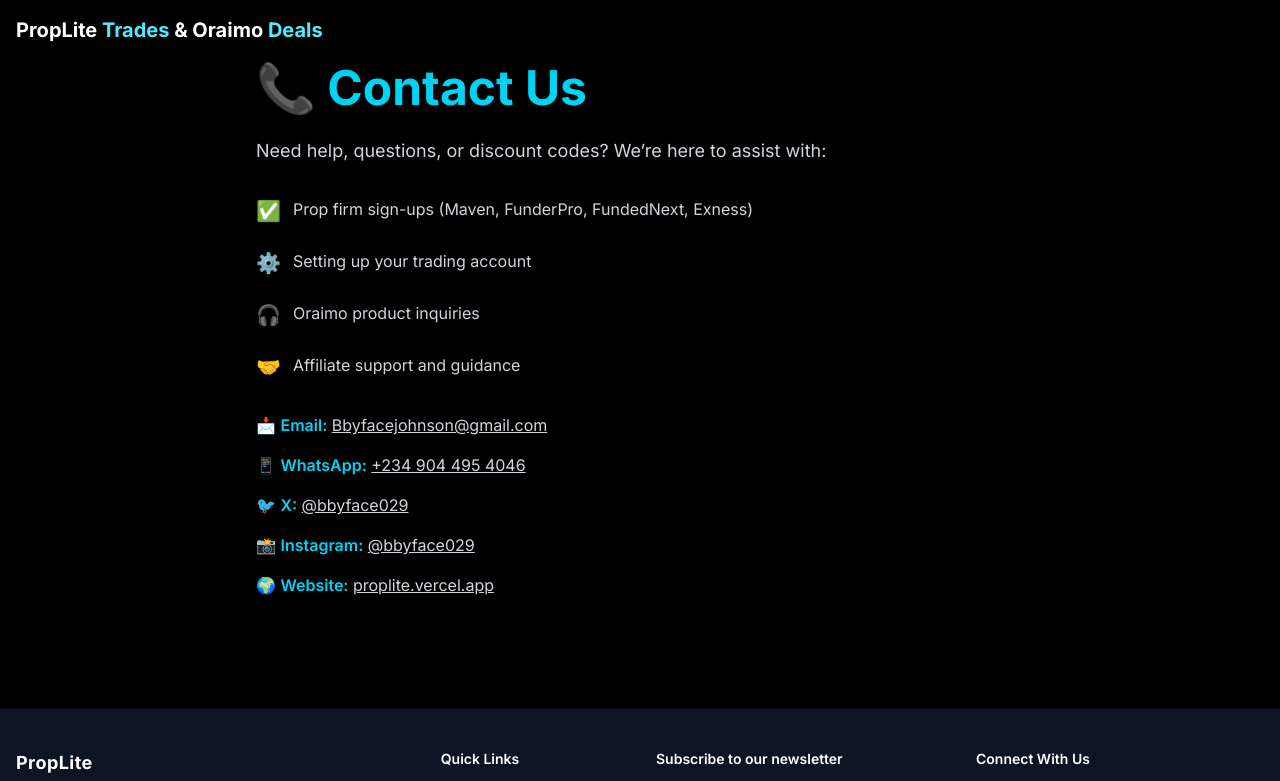
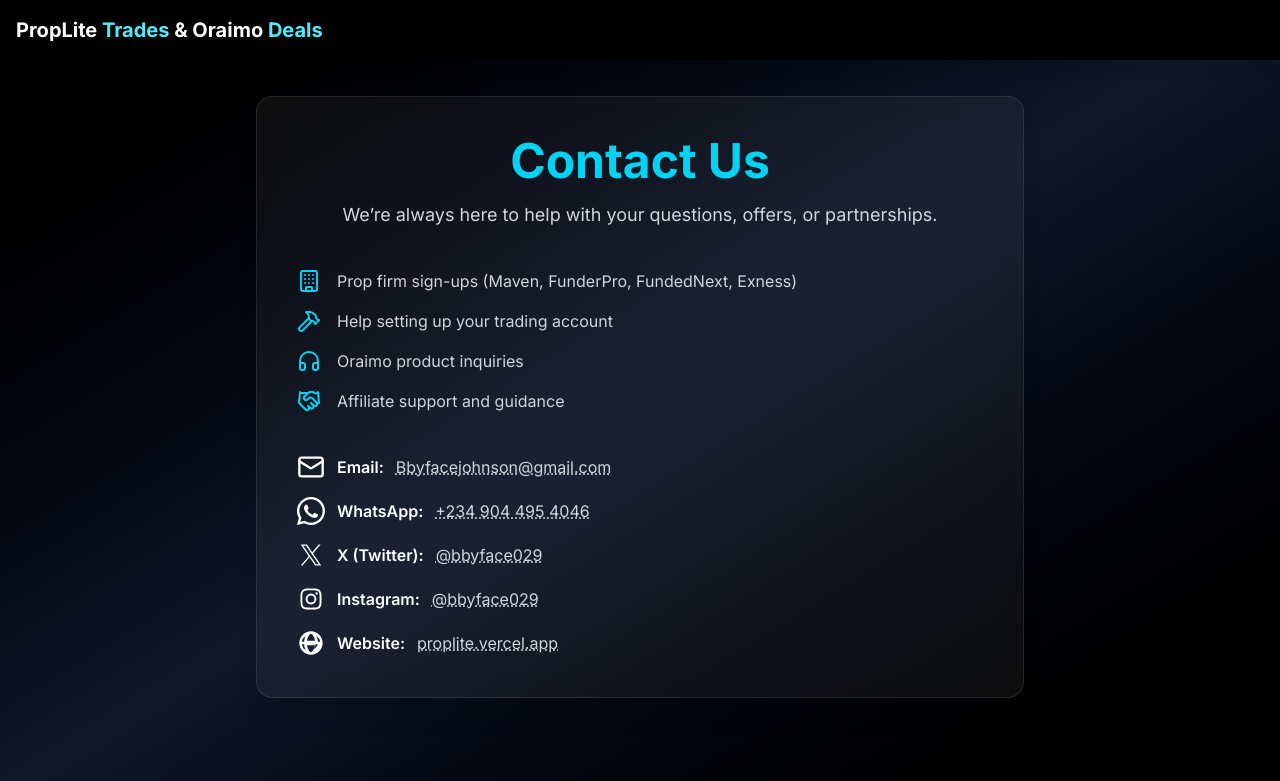
Before and after one commit to wiseman-umanah/affiliate-site, a React (Vite) app: page /contact in a window 1280 px wide. Shown: the top 781 px of the page. Built offline with nearby package versions, Linux system fonts and the light colour scheme.

Commit message:
Completed new web set up

```diff
--- a/index.html
+++ b/index.html
@@ -2,7 +2,7 @@
 <html lang="en">
   <head>
     <meta charset="UTF-8" />
-    <link rel="icon" type="image/svg+xml" href="/vite.svg" />
+    <link rel="icon" type="image/svg+xml" href="/favicon.png" />
     <meta name="viewport" content="width=device-width, initial-scale=1.0" />
 	<link href='https://cdn.boxicons.com/fonts/basic/boxicons.min.css' rel='stylesheet'>
 	<link href='https://cdn.boxicons.com/fonts/brands/boxicons-brands.min.css' rel='stylesheet'>
--- a/src/components/ReferralCard.tsx
+++ b/src/components/ReferralCard.tsx
@@ -11,7 +11,6 @@
       className={`group h-full transition-all duration-300 hover:shadow-xl hover:-translate-y-2 border-2 ${offer.color} hover:border-blue-200 bg-white/80 backdrop-blur-sm rounded-lg overflow-hidden`}
     >
       <div className="text-center pb-4 pt-6 px-6">
-        {/* Logo */}
         <div className="flex justify-center mb-4">
           <div className="w-16 h-16 rounded-full bg-white shadow-md flex items-center justify-center group-hover:scale-110 transition-transform duration-300">
             <img
@@ -22,18 +21,14 @@
           </div>
         </div>
 
-        {/* Platform Name */}
         <h3 className="text-xl font-bold text-gray-900 group-hover:text-blue-600 transition-colors duration-300">
           {offer.platform}
         </h3>
       </div>
 
-      {/* Card Content */}
       <div className="px-6 pb-6">
-        {/* Description */}
         <p className="text-gray-600 text-center leading-relaxed mb-6">{offer.description}</p>
 
-        {/* Claim Offer Button */}
         <a href={offer.offerUrl} target="_blank" rel="noopener noreferrer" className="block w-full">
           <button className="w-full bg-blue-600 hover:bg-blue-700 text-white font-semibold py-3 px-6 rounded-lg transition-all duration-300 hover:shadow-lg group-hover:scale-105 flex items-center justify-center gap-2">
             Claim Offer
--- /dev/null
+++ b/src/components/icons/Website.tsx
@@ -0,0 +1,17 @@
+import React from "react";
+
+const WebsiteIcon = (props: React.SVGProps<SVGSVGElement>) => (
+  <svg
+    xmlns="http://www.w3.org/2000/svg"
+    width={16}
+    height={16}
+    fill={"#ffffff"}
+    viewBox="0 0 24 24"
+    {...props}
+  >
+    {/* Boxicons v3.0 Globe Icon */}
+    <path d="M12 2C6.486 2 2 6.486 2 12s4.486 10 10 10 10-4.486 10-10S17.514 2 12 2zm7.938 9h-2.02a15.837 15.837 0 00-1.27-5.072A8.038 8.038 0 0119.938 11zM12 4c.94 0 2.858 2.336 3.448 6H8.552C9.142 6.336 11.06 4 12 4zM4.062 13h2.02a15.837 15.837 0 001.27 5.072A8.038 8.038 0 014.062 13zM6.082 11H4.062a8.038 8.038 0 013.258-5.072A15.837 15.837 0 006.082 11zM12 20c-.94 0-2.858-2.336-3.448-6h6.896C14.858 17.664 12.94 20 12 20zm2.628-2.928A17.633 17.633 0 0015.918 13h2.02a8.038 8.038 0 01-3.31 4.072z" />
+  </svg>
+);
+
+export default WebsiteIcon;
--- /dev/null
+++ b/src/components/icons/Whatsapp.tsx
@@ -0,0 +1,17 @@
+import React from "react";
+
+const WhatsappIcon = (props: React.SVGProps<SVGSVGElement>) => (
+  <svg
+    xmlns="http://www.w3.org/2000/svg"
+    width={16}
+    height={16}
+    fill={"#ffffff"}
+    viewBox="0 0 24 24"
+    {...props}
+  >
+    {/* Boxicons v3.0 https://boxicons.com | License https://docs.boxicons.com/free */}
+    <path d="M20.52 3.48A11.958 11.958 0 0012 0C5.373 0 0 5.373 0 12c0 2.12.552 4.175 1.6 6.01L0 24l6.183-1.583A11.947 11.947 0 0012 24c6.627 0 12-5.373 12-12 0-3.193-1.242-6.191-3.48-8.52zM12 22c-1.817 0-3.587-.489-5.128-1.415l-.367-.216-3.671.94.98-3.586-.239-.376C2.627 15.034 2 13.541 2 12 2 6.486 6.486 2 12 2s10 4.486 10 10-4.486 10-10 10zm5.39-7.368c-.296-.148-1.753-.867-2.026-.965-.273-.099-.472-.148-.67.148-.198.297-.767.964-.94 1.162-.173.198-.347.223-.643.074-.296-.148-1.251-.46-2.384-1.467-.881-.786-1.475-1.757-1.649-2.053-.173-.297-.019-.456.13-.603.134-.133.298-.347.446-.52.15-.174.199-.297.298-.495.099-.198.05-.372-.025-.52-.074-.148-.669-1.611-.916-2.206-.242-.58-.487-.501-.67-.51l-.57-.011c-.198 0-.52.074-.792.372s-1.04 1.017-1.04 2.479 1.065 2.876 1.213 3.074c.148.198 2.099 3.205 5.087 4.496.711.306 1.264.489 1.696.625.712.226 1.36.194 1.872.118.571-.085 1.753-.717 2.002-1.41.248-.694.248-1.288.173-1.41-.074-.123-.272-.198-.57-.347z" />
+  </svg>
+);
+
+export default WhatsappIcon;
--- a/src/pages/Admin.tsx
+++ b/src/pages/Admin.tsx
@@ -30,14 +30,10 @@
   return (
     <main className="bg-black text-white min-h-screen py-8">
       <div className="max-w-4xl mx-auto space-y-12">
-        {/* Heading */}
         <h1 className="text-3xl md:text-4xl font-bold text-cyan-400">🔧 Admin Dashboard</h1>
-
-        {/* Manage Links */}
         <section>
           <h2 className="text-xl font-semibold mb-4">Manage Affiliate Links</h2>
 
-          {/* Existing Links */}
           <div className="space-y-3 mb-6">
             {links.map((link) => (
               <div
@@ -65,7 +61,6 @@
             ))}
           </div>
 
-          {/* Add New Link */}
           <div className="flex flex-col md:flex-row gap-4">
             <input
               type="text"
--- a/src/pages/Contact.tsx
+++ b/src/pages/Contact.tsx
@@ -1,100 +1,71 @@
+"use client";
+
+import InstagramIcon from "../components/icons/Instagram";
+import TwitterXIcon from "../components/icons/XLogo";
+import WhatsappIcon from "../components/icons/Whatsapp";
+import { Mail, Headphones, Building, Hammer, Handshake } from "lucide-react";
+import WebsiteIcon from "../components/icons/Website";
+
 export default function Contact() {
   return (
-    <main className="bg-black text-white py-16 px-4">
-      <div className="max-w-3xl mx-auto">
-        {/* Heading */}
-        <h1 className="text-4xl md:text-5xl font-bold mb-6 text-cyan-400">
-          📞 Contact Us
+    <main className="relative bg-gradient-to-br from-black via-[#0f172a] to-black text-white overflow-hidden py-24 px-4">
+      <div className="relative z-10 max-w-3xl mx-auto bg-white/5 backdrop-blur-md border border-white/10 p-10 rounded-2xl shadow-xl">
+        <h1 className="text-4xl md:text-5xl font-bold text-center text-cyan-400 mb-4 animate-fade-in-up">
+          Contact Us
         </h1>
-
-        {/* Intro */}
-        <p className="text-gray-300 text-lg mb-8 leading-relaxed">
-          Need help, questions, or discount codes? We’re here to assist with:
+        <p className="text-center text-gray-300 text-lg mb-10 animate-fade-in-up delay-100">
+          We’re always here to help with your questions, offers, or partnerships.
         </p>
 
-        {/* Services */}
-        <ul className="space-y-6 mb-8">
-          <li className="flex items-start gap-3">
-            <span className="text-cyan-400 text-xl">✅</span>
-            <p className="text-gray-300">
-              Prop firm sign-ups (Maven, FunderPro, FundedNext, Exness)
-            </p>
-          </li>
-          <li className="flex items-start gap-3">
-            <span className="text-cyan-400 text-xl">⚙️</span>
-            <p className="text-gray-300">
-              Setting up your trading account
-            </p>
-          </li>
-          <li className="flex items-start gap-3">
-            <span className="text-cyan-400 text-xl">🎧</span>
-            <p className="text-gray-300">
-              Oraimo product inquiries
-            </p>
-          </li>
-          <li className="flex items-start gap-3">
-            <span className="text-cyan-400 text-xl">🤝</span>
-            <p className="text-gray-300">
-              Affiliate support and guidance
-            </p>
-          </li>
-        </ul>
+        <div className="space-y-4 mb-10">
+          {[
+            { icon: <Building className="text-cyan-400" />, text: "Prop firm sign-ups (Maven, FunderPro, FundedNext, Exness)" },
+            { icon: <Hammer className="text-cyan-400" />, text: "Help setting up your trading account" },
+            { icon: <Headphones className="text-cyan-400" />, text: "Oraimo product inquiries" },
+            { icon: <Handshake className="text-cyan-400" />, text: "Affiliate support and guidance" },
+          ].map(({ icon, text }, i) => (
+            <div key={i} className="flex items-start gap-4 animate-fade-in-up delay-150">
+              <span className="text-xl">{icon}</span>
+              <p className="text-gray-300">{text}</p>
+            </div>
+          ))}
+        </div>
 
-        {/* Contact Details */}
-        <div className="space-y-4 text-gray-300">
-          <p>
-            📩 <span className="text-cyan-400 font-semibold">Email:</span>{" "}
-            <a
-              href="mailto:Bbyfacejohnson@gmail.com"
-              className="underline hover:text-cyan-400 transition"
-            >
-              Bbyfacejohnson@gmail.com
-            </a>
-          </p>
-          <p>
-            📱 <span className="text-cyan-400 font-semibold">WhatsApp:</span>{" "}
-            <a
-              href="https://wa.me/2349044954046"
-              className="underline hover:text-cyan-400 transition"
-            >
-              +234 904 495 4046
-            </a>
-          </p>
-          <p>
-            🐦 <span className="text-cyan-400 font-semibold">X:</span>{" "}
-            <a
-              href="https://x.com/bbyface029?s=21"
-              target="_blank"
-              rel="noopener noreferrer"
-              className="underline hover:text-cyan-400 transition"
-            >
-              @bbyface029
-            </a>
-          </p>
-          <p>
-            📸 <span className="text-cyan-400 font-semibold">Instagram:</span>{" "}
-            <a
-              href="https://www.instagram.com/bbyface029?igsh=dnRvNnNtYjdqNnZp&utm_source=qr"
-              target="_blank"
-              rel="noopener noreferrer"
-              className="underline hover:text-cyan-400 transition"
-            >
-              @bbyface029
-            </a>
-          </p>
-          <p>
-            🌍 <span className="text-cyan-400 font-semibold">Website:</span>{" "}
-            <a
-              href="https://proplite.vercel.app"
-              target="_blank"
-              rel="noopener noreferrer"
-              className="underline hover:text-cyan-400 transition"
-            >
-              proplite.vercel.app
-            </a>
-          </p>
+        <div className="space-y-4">
+          <ContactLine icon={<Mail className="text-white w-7 h-7"/>} label="Email" value="Bbyfacejohnson@gmail.com" href="mailto:Bbyfacejohnson@gmail.com" />
+          <ContactLine icon={<WhatsappIcon className="w-7 h-7"/>} label="WhatsApp" value="+234 904 495 4046" href="https://wa.me/2349044954046" />
+          <ContactLine icon={<TwitterXIcon className="w-7 h-7"/>} label="X (Twitter)" value="@bbyface029" href="https://x.com/bbyface029?s=21" />
+          <ContactLine icon={<InstagramIcon className="w-7 h-7"/>} label="Instagram" value="@bbyface029" href="https://www.instagram.com/bbyface029?igsh=dnRvNnNtYjdqNnZp&utm_source=qr" />
+          <ContactLine icon={<WebsiteIcon className="w-7 h-7" />} label="Website" value="proplite.vercel.app" href="https://proplite.vercel.app" />
         </div>
       </div>
     </main>
   );
 }
+
+function ContactLine({
+  icon,
+  label,
+  value,
+  href,
+}: {
+  icon: React.ReactNode;
+  label: string;
+  value: string;
+  href: string;
+}) {
+  return (
+    <p className="text-gray-300 flex items-center gap-3 group">
+      <span className="text-cyan-400 text-xl">{icon}</span>
+      <span className="font-semibold text-white">{label}:</span>
+      <a
+        href={href}
+        target="_blank"
+        rel="noopener noreferrer"
+        className="underline decoration-dotted hover:text-cyan-400 transition-all"
+      >
+        {value}
+      </a>
+    </p>
+  );
+}
--- a/src/pages/Home.tsx
+++ b/src/pages/Home.tsx
@@ -107,8 +107,6 @@
 			<CreditCard className="w-6 h-6 text-cyan-300" />
 			<h3 className="text-xl lg:text-2xl font-semibold text-gray-300">Proprietary Trading Firms</h3>
 			</div>
-
-			{/* Trading Firms Grid */}
 			<div className="grid grid-cols-1 lg:grid-cols-2 xl:grid-cols-3 gap-6">
 			{filteredFirms.map((firm, idx) => (
 				<FirmCard key={idx} firm={firm} />
--- a/src/pages/Privacy.tsx
+++ b/src/pages/Privacy.tsx
@@ -4,7 +4,7 @@
   return (
     <main className="bg-gradient-to-b from-black via-gray-900 to-black text-white py-16 px-4">
       <div className="max-w-3xl mx-auto space-y-10">
-        {/* Heading */}
+
         <div className="flex items-center gap-3">
           <div className="bg-cyan-500/10 p-3 rounded-full">
             <Shield className="text-[#2563EB]"/>
@@ -14,12 +14,10 @@
           </h1>
         </div>
 
-        {/* Intro */}
         <p className="text-gray-300 text-lg leading-relaxed">
           At <span className="font-semibold text-white">PropLite</span>, your privacy matters. Below is an overview of how we handle your data with care and transparency.
         </p>
 
-        {/* Policy Points */}
         <div className="grid gap-6">
           {[
             {
@@ -49,7 +47,6 @@
           ))}
         </div>
 
-        {/* Closing */}
         <p className="text-gray-300 text-lg leading-relaxed mt-8">
           If you reach out to us, your details are kept strictly confidential and used only to respond to your inquiry.
           <br />
--- a/src/pages/Terms.tsx
+++ b/src/pages/Terms.tsx
@@ -1,49 +1,66 @@
 export default function Terms() {
   return (
-    <main className="bg-black text-white py-16 px-4">
-      <div className="max-w-3xl mx-auto">
-        {/* Heading */}
-        <h1 className="text-4xl md:text-5xl font-bold mb-6 text-cyan-400">
-          📃 Terms of Use
-        </h1>
+    <main className="bg-gradient-to-br from-[#0f172a] to-[#020617] text-white py-20 px-4">
+      <div className="max-w-4xl mx-auto">
+        <section className="text-center mb-12">
+          <h1 className="text-4xl md:text-5xl font-bold text-transparent bg-clip-text bg-gradient-to-r from-cyan-400 to-blue-500 animate-fade-in">
+        	Terms of Use
+          </h1>
+          <p className="text-gray-400 mt-4 text-lg max-w-xl mx-auto leading-relaxed">
+            Welcome to Proplite. By accessing our platform, you agree to the terms below. Please read them carefully.
+          </p>
+        </section>
 
-        {/* Introduction */}
-        <p className="text-gray-300 text-lg mb-8 leading-relaxed">
-          By using this website, you agree to the following terms:
-        </p>
+        <section className="bg-[#1e293b] border border-blue-900/50 rounded-2xl shadow-xl px-6 py-8 space-y-8 backdrop-blur-sm">
+          <div className="flex items-start gap-4">
+            <div>
+              <h3 className="text-white font-semibold text-lg mb-1">Affiliate Disclosure</h3>
+              <p className="text-gray-300 text-sm">
+                Some links are affiliate links. We may earn a commission if you purchase through them, at no additional cost to you.
+              </p>
+            </div>
+          </div>
 
-        {/* Terms List */}
-        <ul className="space-y-6">
-          <li className="flex items-start gap-3">
-            <span className="text-cyan-400 text-xl">🔗</span>
-            <p className="text-gray-300">
-              <strong>Affiliate Disclosure:</strong> All links on this site are affiliate links. When you click and make a purchase or register, we may earn a commission at no extra cost to you.
-            </p>
-          </li>
-          <li className="flex items-start gap-3">
-            <span className="text-cyan-400 text-xl">💡</span>
-            <p className="text-gray-300">
-              <strong>No Financial Advice:</strong> We do not provide financial, investment, or trading advice. Always do your own research before signing up for any prop firm.
-            </p>
-          </li>
-          <li className="flex items-start gap-3">
-            <span className="text-cyan-400 text-xl">🌐</span>
-            <p className="text-gray-300">
-              <strong>External Websites:</strong> We are not responsible for the content, actions, or services of third-party websites we link to.
-            </p>
-          </li>
-          <li className="flex items-start gap-3">
-            <span className="text-cyan-400 text-xl">📝</span>
-            <p className="text-gray-300">
-              <strong>Content Accuracy:</strong> While we do our best to keep information up-to-date, we do not guarantee accuracy or completeness.
-            </p>
-          </li>
-        </ul>
+          <div className="flex items-start gap-4">
+            <div>
+              <h3 className="text-white font-semibold text-lg mb-1">No Financial Advice</h3>
+              <p className="text-gray-300 text-sm">
+                All content on this site is for informational purposes only. We do not offer financial or trading advice.
+              </p>
+            </div>
+          </div>
 
-        {/* Closing */}
-        <p className="text-gray-300 text-lg mt-10 leading-relaxed">
-          Your use of this site means you accept these terms.
-        </p>
+          <div className="flex items-start gap-4">
+            <div>
+              <h3 className="text-white font-semibold text-lg mb-1">External Sites</h3>
+              <p className="text-gray-300 text-sm">
+                We are not responsible for third-party content, actions, or privacy practices on sites we link to.
+              </p>
+            </div>
+          </div>
+
+          <div className="flex items-start gap-4">
+            <div>
+              <h3 className="text-white font-semibold text-lg mb-1">Accuracy of Information</h3>
+              <p className="text-gray-300 text-sm">
+                We strive to keep our content accurate and updated, but we do not guarantee completeness or correctness.
+              </p>
+            </div>
+          </div>
+        </section>
+
+        <div className="text-center mt-12">
+          <p className="text-gray-400 text-base">
+            Questions or feedback about these terms?{" "}
+            <a
+              href="/contact"
+              className="text-cyan-400 hover:text-cyan-300 underline transition"
+            >
+              Contact us
+            </a>{" "}
+            — we’re always here to help.
+          </p>
+        </div>
       </div>
     </main>
   );
```
Also changed, not shown: src/components/Footer.tsx (+5 -3 lines), src/components/Header.tsx (+25 -24 lines), src/pages/About.tsx (+0 -8 lines), public/favicon.png (added). Lines whose indentation alone changed are shown as unchanged.
